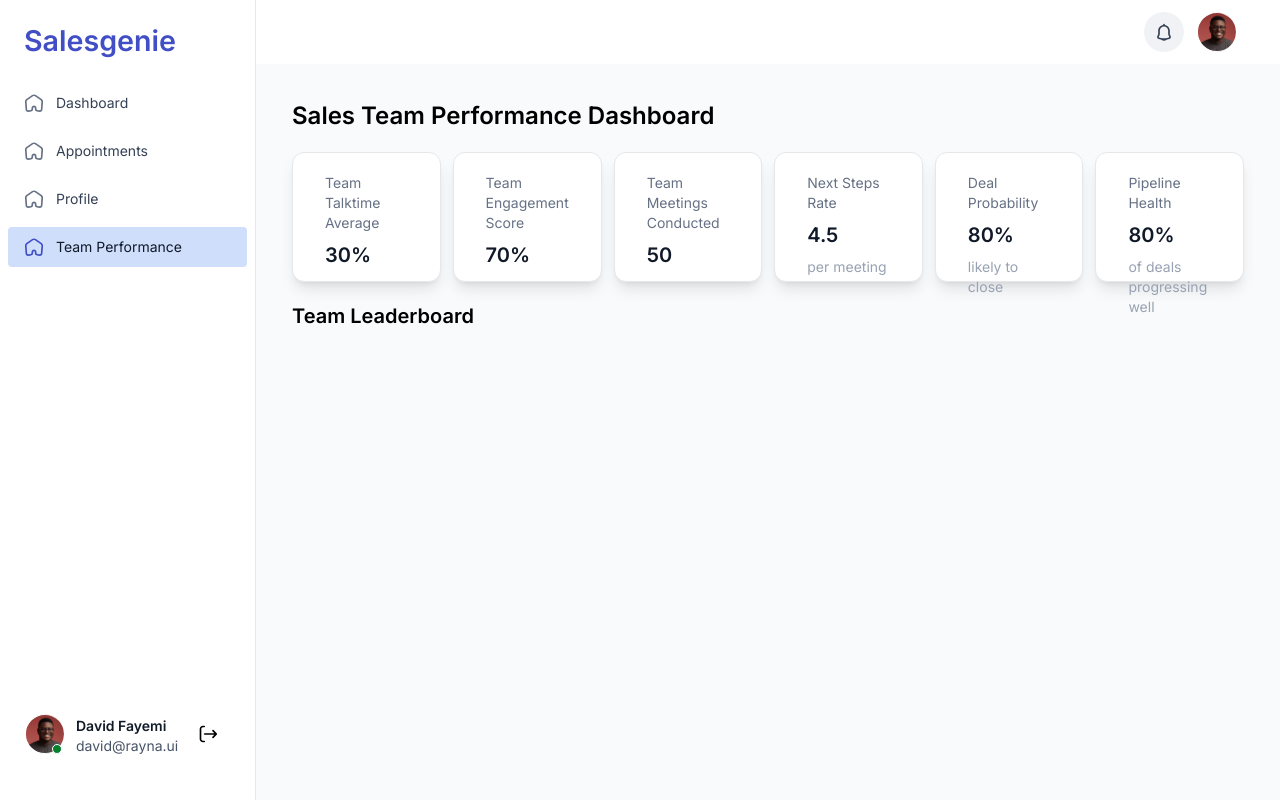
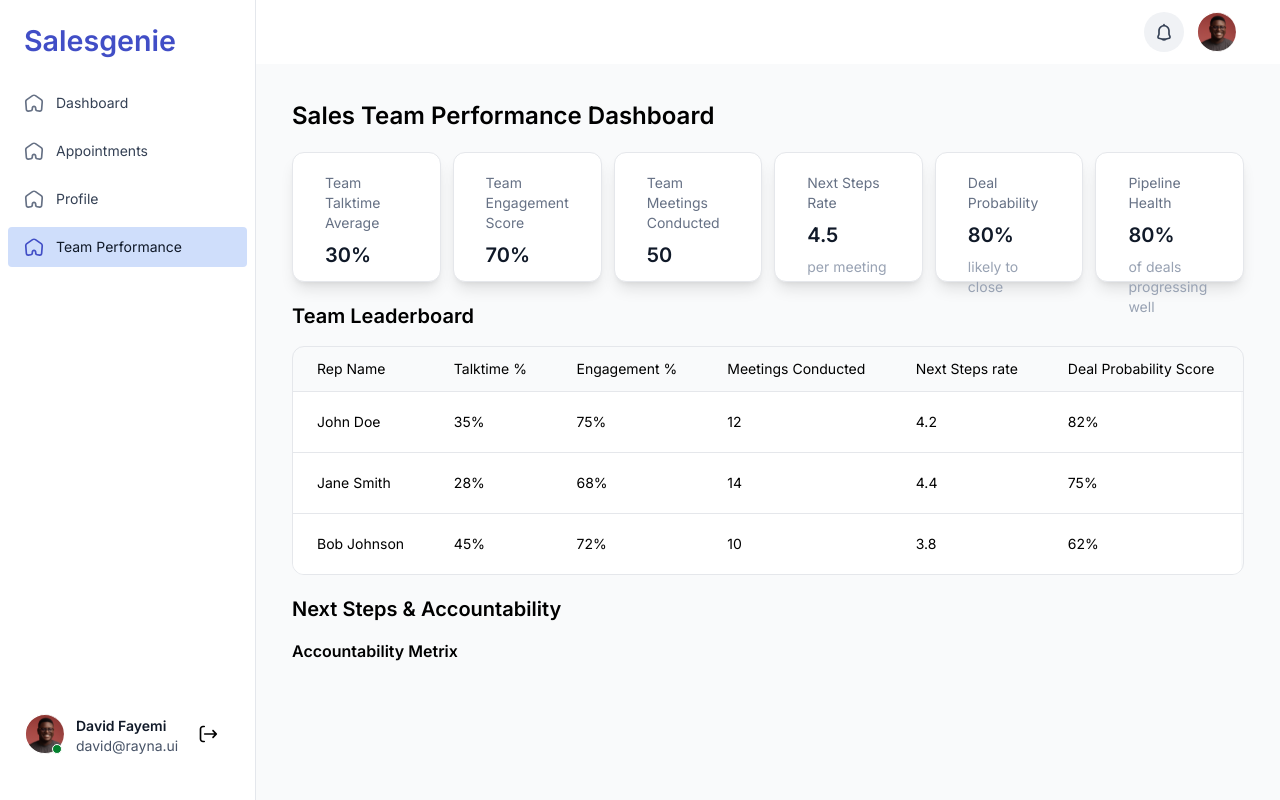
Before and after one commit to sandhra-kv/vanguard-fe, a React (Create React App) app: page /team-performance in a window 1280 px wide. Built offline with nearby package versions, Linux system fonts and the light colour scheme.

Commit message:
List component

```diff
--- /dev/null
+++ b/src/components/List.jsx
@@ -0,0 +1,39 @@
+import React from "react";
+
+import cx from "classnames";
+const List = ({ data, headers }) => {
+  return (
+    <div className="overflow-hidden rounded-xl border border-gray-200">
+      <table className="min-w-full divide-y divide-gray-200">
+        <thead className="text-sm">
+          <tr>
+            {headers.map((field, index) => (
+              <th
+                key={index}
+                className={cx(
+                  "px-6 py-3 text-left font-medium hover:cursor-pointer"
+                )}
+              >
+                <span className="flex items-center gap-1">{field.label}</span>
+              </th>
+            ))}
+            <th></th>
+          </tr>
+        </thead>
+        <tbody className="divide-y  bg-white">
+          {data.map((field) => (
+            <tr key={field.id} className=" text-sm cursor-pointer">
+              {headers.map((header, index) => (
+                <td key={index} className="px-6 py-5">
+                  {field[header.key]}
+                </td>
+              ))}
+            </tr>
+          ))}
+        </tbody>
+      </table>
+    </div>
+  );
+};
+
+export default List;
--- a/src/constants/dummyData.js
+++ b/src/constants/dummyData.js
@@ -398,3 +398,39 @@
   { name: "Diana Prince", averageQuestions: 22 },
   { name: "Ethan Hunt", averageQuestions: 28 },
 ];
+
+export const leaderBoardHeaders = [
+  { key: "name", label: "Rep Name" },
+  { key: "talktime", label: "Talktime %" },
+  { key: "engagement", label: "Engagement %" },
+  { key: "meatingsConducted", label: "Meetings Conducted" },
+  { key: "nextSteps", label: "Next Steps rate" },
+  { key: "dealProbability", label: "Deal Probability Score" },
+];
+
+export const leaderBoardData = [
+  {
+    name: "John Doe",
+    talktime: "35%",
+    engagement: "75%",
+    meatingsConducted: "12",
+    nextSteps: "4.2",
+    dealProbability: "82%",
+  },
+  {
+    name: "Jane Smith",
+    talktime: "28%",
+    engagement: "68%",
+    meatingsConducted: "14",
+    nextSteps: "4.4",
+    dealProbability: "75%",
+  },
+  {
+    name: "Bob Johnson",
+    talktime: "45%",
+    engagement: "72%",
+    meatingsConducted: "10",
+    nextSteps: "3.8",
+    dealProbability: "62%",
+  },
+];
--- a/src/pages/TeamPerformance.jsx
+++ b/src/pages/TeamPerformance.jsx
@@ -3,6 +3,8 @@
 import TeamCommunicationChart from "../components/charts/TeamCommunicationChart";
 import HorizontalBarChart from "../components/charts/HorizontalBarChart";
 import { horizontalChartData } from "../constants/dummyData";
+import List from "../components/List";
+import { leaderBoardHeaders, leaderBoardData } from "../constants/dummyData";
 
 const TeamPerformance = () => {
   return (
@@ -41,13 +43,14 @@
           </div>
         </div>
       </div>
-      <p className="text-xl font-semibold pt-5">Team Leaderboard</p>
-    {/* <div class="w-[500px] h-[500px]">
-      <TeamCommunicationChart />
-      <EngagementChart />
-      <MeetingVolumeAndTimeEfficiencyChart />
-      <HorizontalBarChart data={horizontalChartData} />
-    </div> */}
+      <p className="text-xl font-semibold pt-5 pb-4">Team Leaderboard</p>
+      <List headers={leaderBoardHeaders} data={leaderBoardData} />
+      <p className="text-xl font-semibold pt-5 pb-4">
+        Next Steps & Accountability
+      </p>
+      <div className="flex gap-3">
+        <p className="text-base font-semibold pb-4">Accountability Metrix</p>
+      </div>
     </div>
   );
 };
```
Lines whose indentation alone changed are shown as unchanged.
